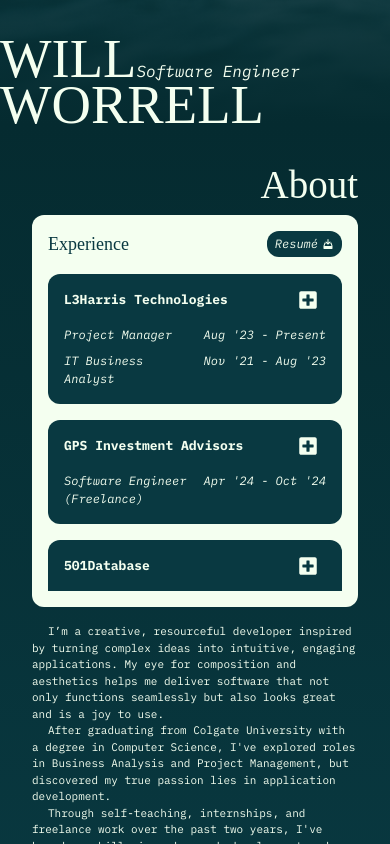
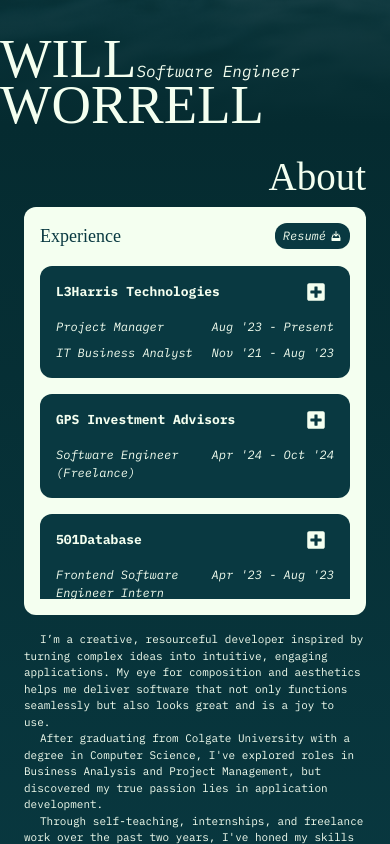
Before and after one commit to willrequaworrell/portfolio_site, a React (Vite) app: page / in a window 390 px wide. Shown: the part 720-1564 px from the top of the page. Built offline with nearby package versions, Linux system fonts and the light colour scheme; a web font is replaced by a local one.

Commit message:
update padding on mobile

```diff
--- a/src/components/About/AboutSection.tsx
+++ b/src/components/About/AboutSection.tsx
@@ -20,7 +20,7 @@ const AboutSection = () => {
 
     return (
         <section id="about" className="font-ibm bg-gradient-to-b from-[#052B30] to-[#093941]">
-            <div className="flex h-[100dvh] max-h-screen p-8">
+            <div className="flex h-[100dvh] max-h-screen p-6 sm:p-8">
                 <div className="flex flex-col h-full justify-center gap-x-8 md:flex-row">
 
                     <p className="text-end text-[10vw] font-climate text-[#F4FFF0] md:hidden">About</p>
--- a/src/components/Contact/ContactSection.tsx
+++ b/src/components/Contact/ContactSection.tsx
@@ -50,7 +50,7 @@ const ContactSection = () => {
 
     return (
         <section className="font-ibm bg-gradient-to-b from-[#052b32] to-[#011f24]" >
-            <div className="flex items-center h-[100dvh] max-h-screen p-8 text-[#F4FFF0]">
+            <div className="flex items-center h-[100dvh] max-h-screen p-6 sm:p-8 text-[#F4FFF0]">
 
                 <motion.div
                     variants={containerVariants}
--- a/src/components/Projects/ProjectsSection.tsx
+++ b/src/components/Projects/ProjectsSection.tsx
@@ -54,7 +54,7 @@ const ProjectsSection = () => {
 
     return (
         <section className="font-ibm bg-gradient-to-b from-[#093941] to-[#052b32] overflow-x-clip">
-            <div className="flex h-[100dvh] max-h-screen p-8">
+            <div className="flex h-[100dvh] max-h-screen p-6 sm:p-8">
                 <div className="flex flex-grow flex-col justify-center gap-x-8 md:flex-row-reverse">
                     <p className="text-start text-[10vw] md:text-[16vw] text-[#F4FFF0] font-climate md:hidden">Projects</p>
                     <div className="flex h-full max-h-1/2 md:max-h-none w-full items-center md:h-auto md:w-1/2">
```
